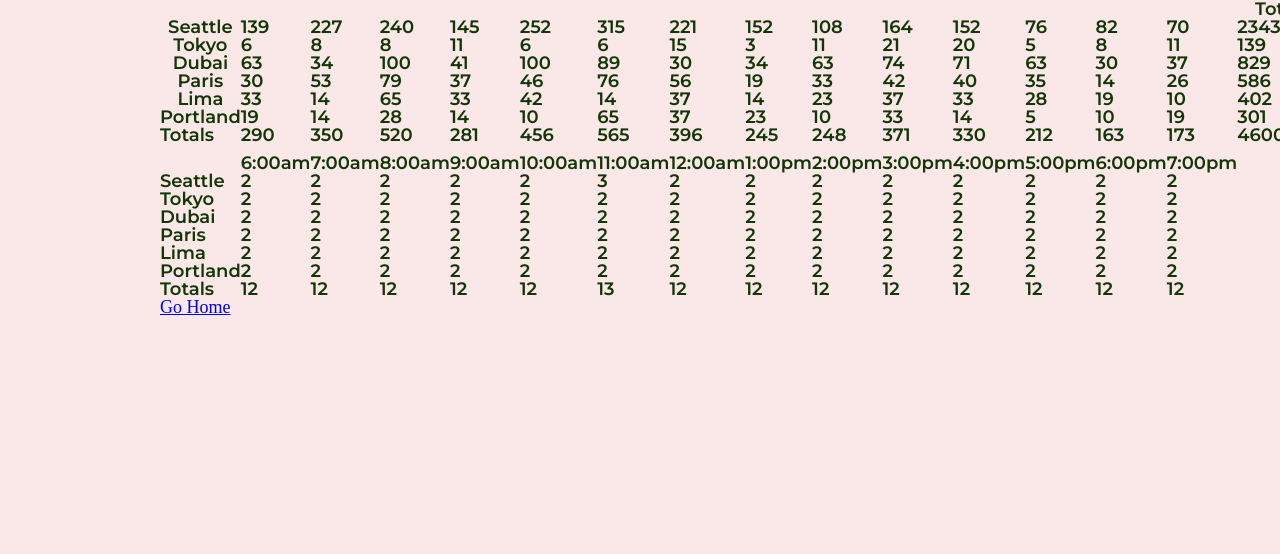
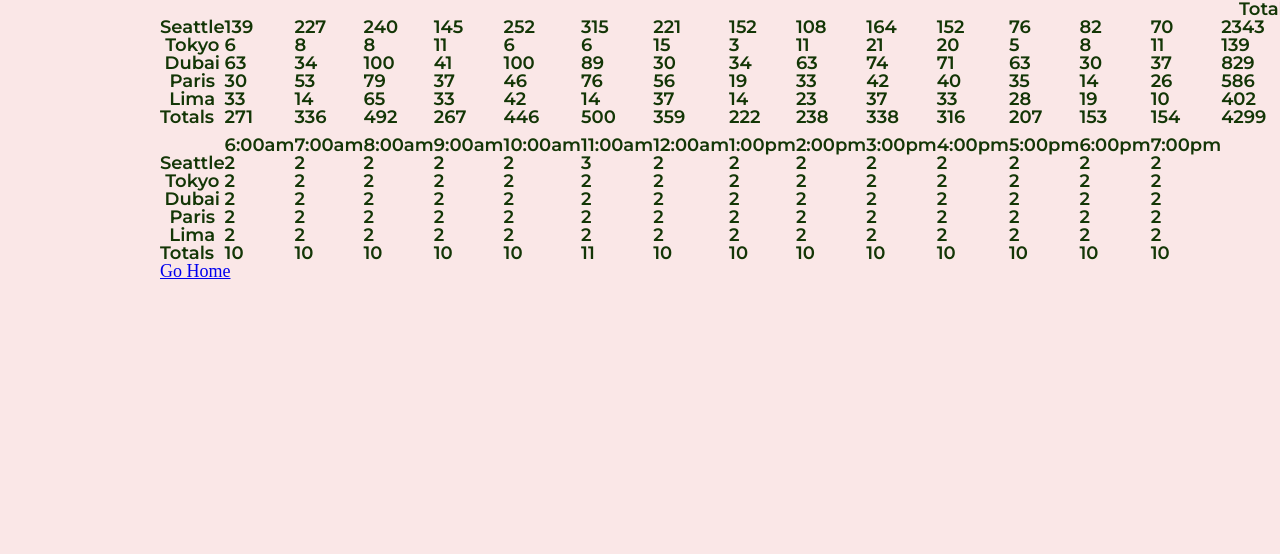
Before and after one commit to TrevorStubbs/SalmonCookies, a plain HTML site: page sales.html in a window 1280 px wide. Shown: the part 246-800 px from the top of the page. Drawn offline with Linux system fonts and the light colour scheme; a web font is replaced by a local one.

Commit message:
fixed html ids

```diff
--- a/js/app.js
+++ b/js/app.js
@@ -64,18 +64,20 @@ CookieStoreLocation.prototype.averageCookiesPurchasedPerHour = function(){
 CookieStoreLocation.prototype.renderSalesTableData = function() {
   this.customersEachHour();
   this.averageCookiesPurchasedPerHour();
-  let parentElement = document.getElementById(this.name.toLowerCase());
+  let parentElement = document.getElementById('cookie-table-body');
+  let parentRow = document.createElement('tr');
   let tableHead = document.createElement('th');
   tableHead.textContent = this.name;
-  parentElement.appendChild(tableHead);
+  parentRow.appendChild(tableHead);
   for(let i = 0; i < this.cookieArray.length; i++){
     tableHead = document.createElement('td');
     tableHead.textContent = this.cookieArray[i];
-    parentElement.appendChild(tableHead);
+    parentRow.appendChild(tableHead);
   }
   tableHead = document.createElement('td');
   tableHead.textContent = this.totalCookiesPerDay;
-  parentElement.appendChild(tableHead);
+  parentRow.appendChild(tableHead);
+  parentElement.appendChild(parentRow);
 };
 
 // Calculate how many Employees we need per hour
@@ -95,15 +97,17 @@ CookieStoreLocation.prototype.employeeCalculator = function(){
 //Render Employee Numbers
 CookieStoreLocation.prototype.renderEmployeeTableData = function(){
   this.employeeCalculator();
-  let parentElement = document.getElementById(`${this.name.toLowerCase()}-employee`);
-  let tableHead = document.createElement('td');
+  let parentElement = document.getElementById('employee-table-body');
+  let parentRow = document.createElement('tr');
+  let tableHead = document.createElement('th');
   tableHead.textContent = this.name;
-  parentElement.appendChild(tableHead);
+  parentRow.appendChild(tableHead);
   for(let i = 0; i < this.employeeArray.length; i++){
     tableHead = document.createElement('td');
     tableHead.textContent = this.employeeArray[i];
-    parentElement.appendChild(tableHead);
+    parentRow.appendChild(tableHead);
   }
+  parentElement.appendChild(parentRow);
 };
 
 //Render Table Head
@@ -194,9 +198,6 @@ let tokyoLocation = new CookieStoreLocation('Tokyo', 3, 24, 1.2); //eslint-disab
 let dubaiLocation = new CookieStoreLocation('Dubai', 11, 38, 3.7); //eslint-disable-line
 let parisLocation = new CookieStoreLocation('Paris', 20, 38, 2.3); //eslint-disable-line
 let limaLocation = new CookieStoreLocation('Lima', 2, 16, 4.6); //eslint-disable-line
-let portlandLocation = new CookieStoreLocation('Portland', 2, 16, 4.6);
-
-console.log(everyLocation);
 
 // Render All the table rows
 renderTableHead('cookie-table-head');
--- a/sales.html
+++ b/sales.html
@@ -18,12 +18,6 @@
         <thead id="cookie-table-head">
         </thead>
         <tbody id="cookie-table-body">
-          <tr id="seattle"></tr>
-          <tr id="tokyo"></tr>
-          <tr id="dubai"></tr>
-          <tr id="paris"></tr>
-          <tr id="lima"></tr>
-          <tr id="portland"></tr>
         </tbody>
         <tfoot>
           <tr id="cookie-table-foot"></tr>
@@ -35,12 +29,12 @@
       <thead id="employee-table-head">
       </thead>
       <tbody id="employee-table-body">
-        <tr id="seattle-employee"></tr>
+        <!-- <tr id="seattle-employee"></tr>
         <tr id="tokyo-employee"></tr>
         <tr id="dubai-employee"></tr>
         <tr id="paris-employee"></tr>
         <tr id="lima-employee"></tr>
-        <tr id="portland-employee"></tr>
+        <tr id="portland-employee"></tr> -->
       </tbody>
       <tfoot>
         <tr id="employee-table-foot"></tr>
```
